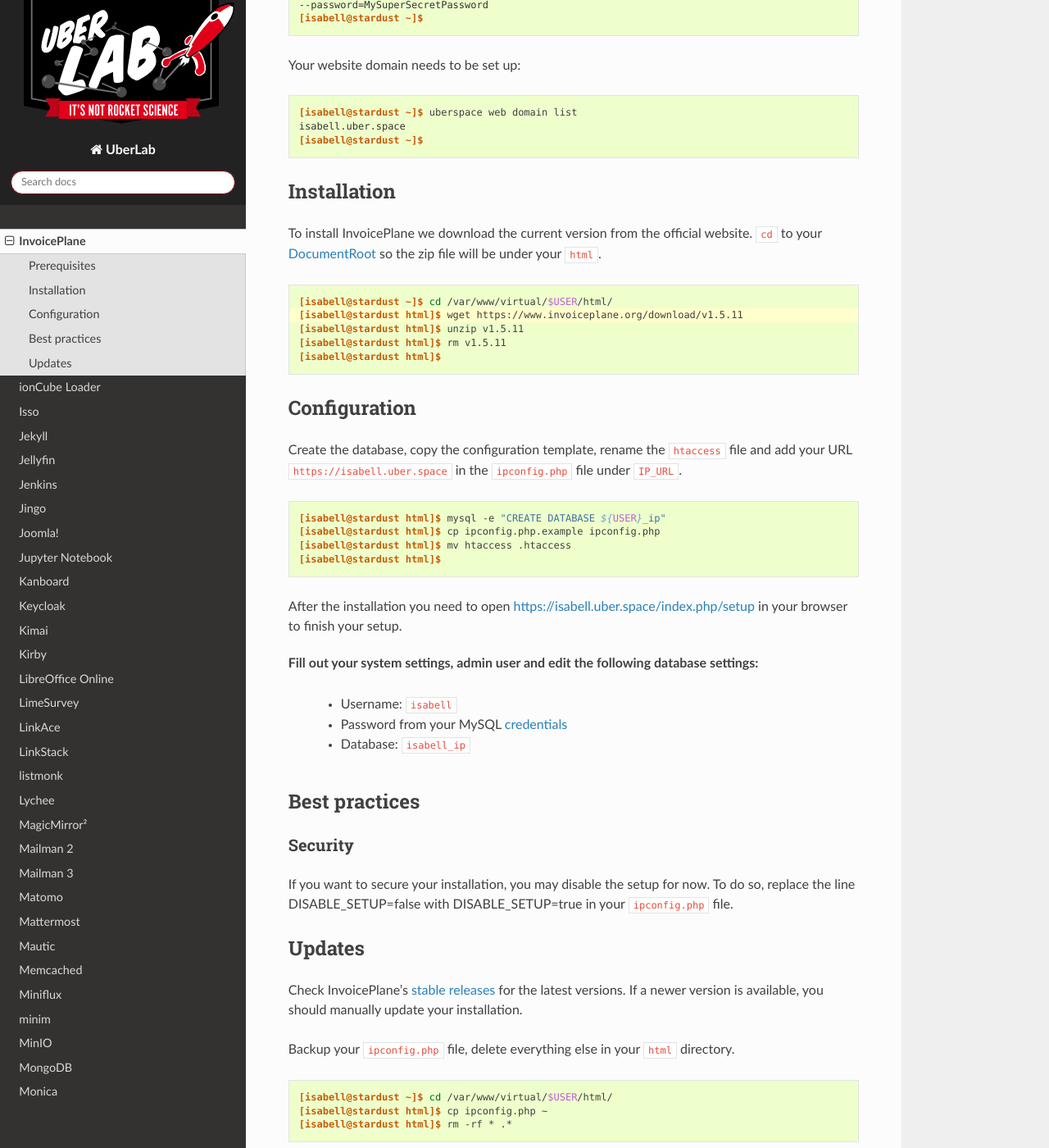
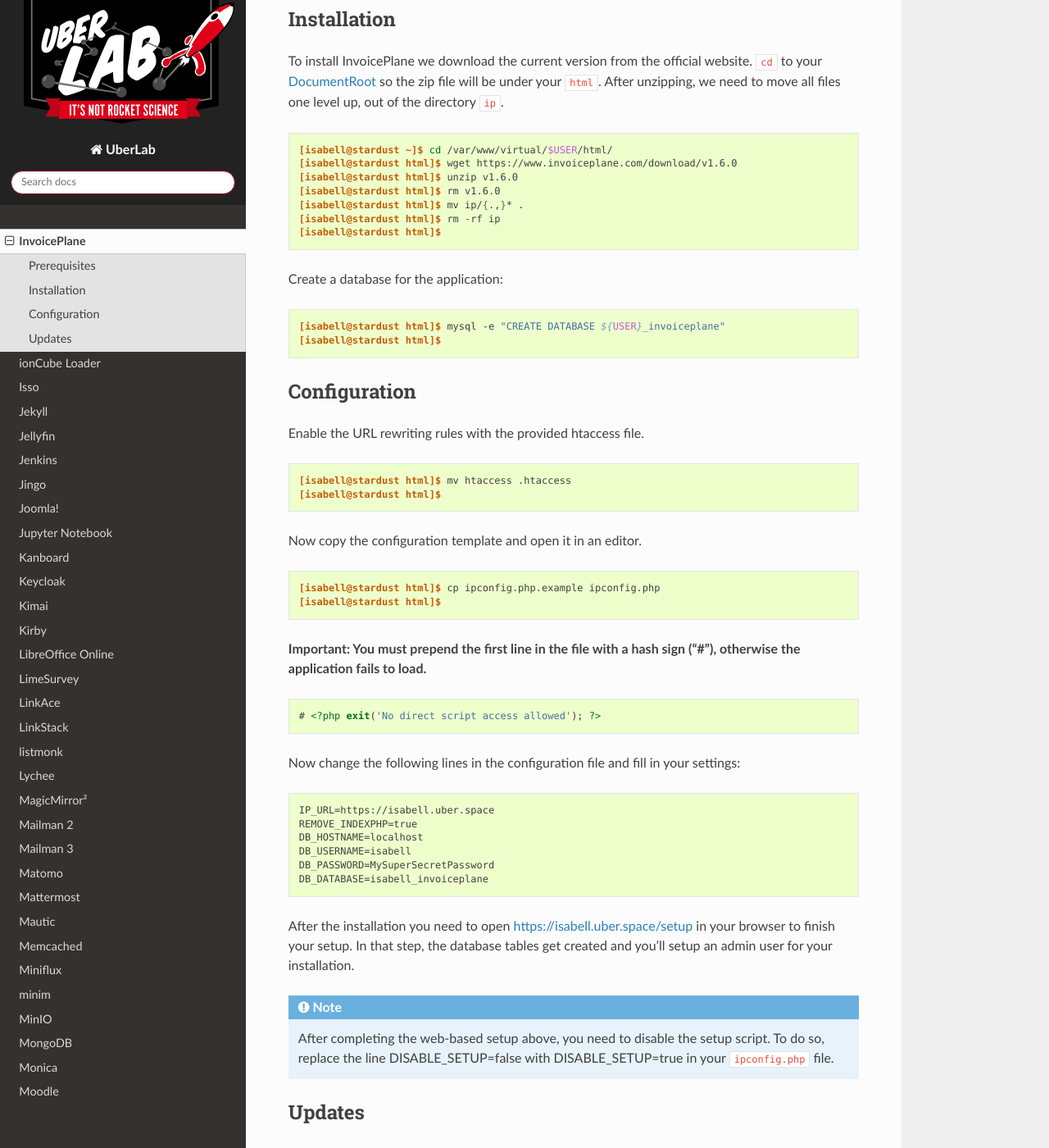
Before and after one commit to Uberspace/lab, a Sphinx documentation site: the page built from source/guide_invoiceplane.rst, in a window 1280 px wide and 1400 px high, scrolled down 1870 px. Shown: the whole window at 82% size. Built offline with Sphinx 7.4.7 and the Read the Docs theme 2.0.0, drawn with Linux system fonts in a browser that asks for light colours; some of the changed text lies outside the part shown.

Commit message:
[invoiceplane] improve guide and update for PHP 8.1 (#1432) (#1533)
* [invoiceplane] improve guide and update for PHP 8.2 (#1432)

* Some minor style updates

* Use PHP 8.1, application is not yet compatible with PHP 8.2

```diff
--- a/source/guide_invoiceplane.rst
+++ b/source/guide_invoiceplane.rst
@@ -11,12 +11,6 @@
 
   .. image:: _static/images/invoiceplane.png
       :align: center
-
-.. error::
-
-  This guide seems to be **broken** for php version > 7.4, we would be
-  happy if you want to work on a solution and create a Pull Request.
-  See also the related issue: https://github.com/Uberspace/lab/issues/1432
 
 ############
 InvoicePlane
@@ -37,12 +31,12 @@
 Prerequisites
 =============
 
-We’re using :manual:`PHP <lang-php>` in the stable version 7.4:
+We’re using :manual:`PHP <lang-php>` in the stable version 8.1:
 
-.. code-block:: console
+::
 
  [isabell@stardust ~]$ uberspace tools version show php
- Using 'PHP' version: '7.4'
+ Using 'PHP' version: '8.1'
  [isabell@stardust ~]$
 
 .. include:: includes/my-print-defaults.rst
@@ -54,44 +48,72 @@
 Installation
 ============
 
-To install InvoicePlane we download the current version from the official website. ``cd`` to your :manual:`DocumentRoot <web-documentroot>` so the zip file will be under your ``html``.
+To install InvoicePlane we download the current version from the official website. ``cd`` to your :manual:`DocumentRoot <web-documentroot>` so the zip file will be under your ``html``. After unzipping, we need to move all files one level up, out of the directory ``ip``.
 
-.. code-block:: console
- :emphasize-lines: 2
+::
 
  [isabell@stardust ~]$ cd /var/www/virtual/$USER/html/
- [isabell@stardust html]$ wget https://www.invoiceplane.org/download/v1.5.11
- [isabell@stardust html]$ unzip v1.5.11
- [isabell@stardust html]$ rm v1.5.11
+ [isabell@stardust html]$ wget https://www.invoiceplane.com/download/v1.6.0
+ [isabell@stardust html]$ unzip v1.6.0
+ [isabell@stardust html]$ rm v1.6.0
+ [isabell@stardust html]$ mv ip/{.,}* .
+ [isabell@stardust html]$ rm -rf ip
  [isabell@stardust html]$
+
+Create a database for the application:
+
+::
+
+ [isabell@stardust html]$ mysql -e "CREATE DATABASE ${USER}_invoiceplane"
+ [isabell@stardust html]$
+
 
 Configuration
 =============
 
-Create the database, copy the configuration template, rename the ``htaccess`` file and add your URL ``https://isabell.uber.space`` in the ``ipconfig.php`` file under ``IP_URL``.
+Enable the URL rewriting rules with the provided htaccess file.
 
-.. code-block:: console
+::
 
- [isabell@stardust html]$ mysql -e "CREATE DATABASE ${USER}_ip"
- [isabell@stardust html]$ cp ipconfig.php.example ipconfig.php
  [isabell@stardust html]$ mv htaccess .htaccess
  [isabell@stardust html]$
 
-After the installation you need to open https://isabell.uber.space/index.php/setup in your browser to finish your setup.
+Now copy the configuration template and open it in an editor.
 
-Fill out your system settings, admin user and edit the following database settings:
- * Username: ``isabell``
- * Password from your MySQL :manual_anchor:`credentials <database-mysql.html#login-credentials>`
- * Database: ``isabell_ip``
+::
 
-Best practices
-==============
+ [isabell@stardust html]$ cp ipconfig.php.example ipconfig.php
+ [isabell@stardust html]$
 
-Security
---------
+**Important: You must prepend the first line in the file with a
+hash sign ("#"), otherwise the application fails to load.**
 
-If you want to secure your installation, you may disable the setup for now. To do so, replace the line DISABLE_SETUP=false with DISABLE_SETUP=true in your ``ipconfig.php`` file.
+.. code-block:: php
 
+ # <?php exit('No direct script access allowed'); ?>
+
+Now change the following lines in the configuration file and fill
+in your settings:
+
+.. code-block:: php
+
+ IP_URL=https://isabell.uber.space
+ REMOVE_INDEXPHP=true
+ DB_HOSTNAME=localhost
+ DB_USERNAME=isabell
+ DB_PASSWORD=MySuperSecretPassword
+ DB_DATABASE=isabell_invoiceplane
+
+After the installation you need to open https://isabell.uber.space/setup in your browser to finish your setup.
+In that step, the database tables get created and you'll setup an admin user
+for your installation.
+
+.. note::
+
+ After completing the web-based setup above,
+ you need to disable the setup script.
+ To do so, replace the line DISABLE_SETUP=false with
+ DISABLE_SETUP=true in your ``ipconfig.php`` file.
 
 Updates
 =======
@@ -105,6 +127,7 @@
  [isabell@stardust ~]$ cd /var/www/virtual/$USER/html/
  [isabell@stardust html]$ cp ipconfig.php ~
  [isabell@stardust html]$ rm -rf * .*
+ [isabell@stardust html]$
 
 Proceed with the installation steps from here and move back your config file.
 
@@ -113,13 +136,13 @@
  [isabell@stardust html]$ mv ~/ipconfig.php ./
  [isabell@stardust html]$
 
-Finish the update by open https://isabell.uber.space/index.php/setup in your browser.
+Finish the update by opening https://isabell.uber.space/setup in your browser.
 
 .. _InvoicePlane: https://www.invoiceplane.com/
 .. _stable releases: https://www.invoiceplane.com/downloads
 
 ----
 
-Tested with InvoicePlane 1.5.11 and Uberspace 7.11.1.1
+Tested with InvoicePlane 1.6.0 and Uberspace 7.15.1
 
 .. author_list::
```
